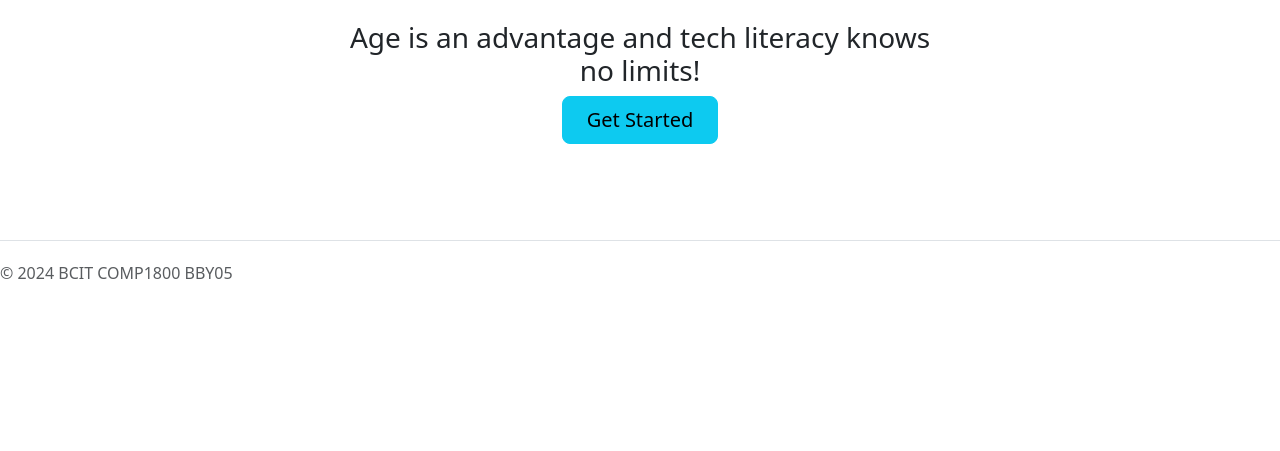
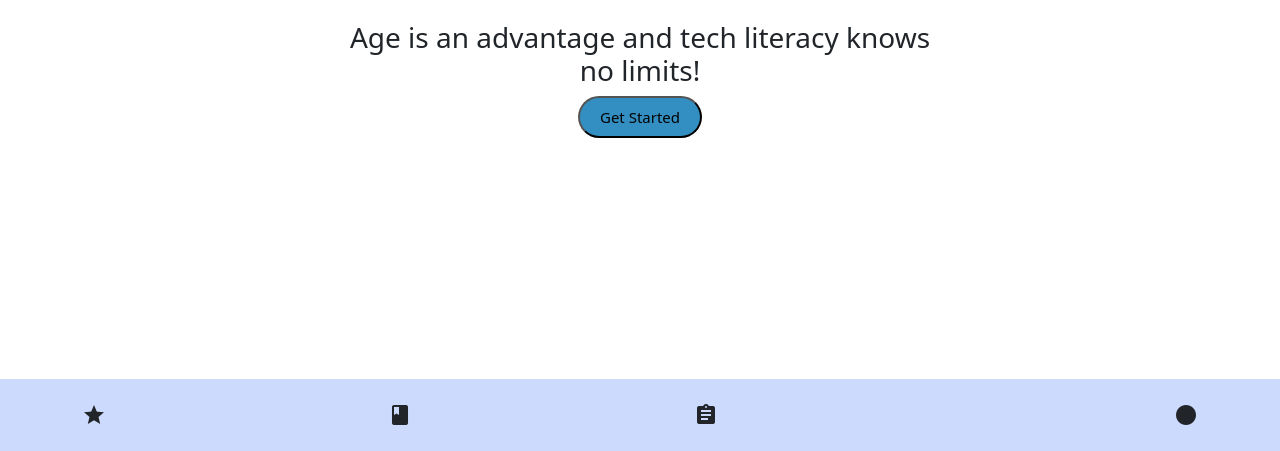
Before and after one commit to hytyz/1800_202410_BB05, a plain HTML site: page index.html in a window 1280 px wide. Shown: the part 349-800 px from the top of the page. Drawn offline with nearby package versions, Linux system fonts and the light colour scheme.

Commit message:
edit colors

```diff
--- a/index.html
+++ b/index.html
@@ -13,7 +13,7 @@
     <!-- Boostrap Library JS CDN  go here -->
 
     <!-- Other libraries go here -->
-
+    <link href="https://fonts.googleapis.com/icon?family=Material+Icons" rel="stylesheet">
     <!-- Link to styles of your own -->
     <link rel="stylesheet" href="./styles/style.css">
 
@@ -72,12 +72,26 @@
             <p class="lead mb-4">Let's dive in to a world where tech is your friend and learning is at your fingertips!</p>
             <h3>Age is an advantage and tech literacy knows no limits!</h3>
             <div class="d-grid gap-2 d-sm-flex justify-content-sm-center">
-                <button type="button" class="btn btn-info btn-lg px-4 gap-3">Get Started</button>
+                <button type="button" class="startedbtn">Get Started</button>
             </div>
         </div>
     </div>
 
-    <footer class="d-flex flex-wrap justify-content-between align-items-center py-3 my-4 border-top">
+    <div class="fixed-bottom py-3 bg-info">
+        <div class="container text-center">
+            My Sticky (Padded Blue) Footer
+        </div>
+    </div>
+<footer class="navbar justify-content-evenly bg-lightblue fixed-bottom">
+        <div class="container py-3">
+            <span class="material-icons">grade</span>
+<span class="material-icons">book</span>
+<span class="material-icons">assignment</span>
+            <span class="material-icons">account circle</span>
+        </div>
+    </footer>
+
+    <!-- <footer class="d-flex flex-wrap justify-content-between align-items-center py-3 my-4 border-top">
         <p class="col-md-4 mb-0 text-muted">&copy; 2024 BCIT COMP1800 BBY05</p>
         <a href="/"
             class="col-md-4 d-flex align-items-center justify-content-center mb-3 mb-md-0 me-md-auto link-dark text-decoration-none">
@@ -85,7 +99,8 @@
                 <use xlink:href="#bootstrap" />
             </svg>
         </a>
-    </footer>
+    </footer> -->
+
     <!---------------------------------------------->
     <!-- Your own JavaScript functions go here    -->
     <!---------------------------------------------->
--- a/styles/style.css
+++ b/styles/style.css
@@ -13,7 +13,7 @@
 }
 
 .login-button{
-    background-color:lightskyblue;
+    background-color:#acbea9;
     color:black;
     font-size: 14px;
     padding:8px 20px;
@@ -43,7 +43,15 @@
 
 }
 
-
+.startedbtn{
+    background-color: #338fc2;
+    color:black;
+    font-size: 15px;
+    padding:8px 20px;
+    border-radius: 50px;
+    text-decoration: none;
+    transition: 0.3s background-color;
+}
 .nav-link:hover {
     color: grey !important;
 }
```
